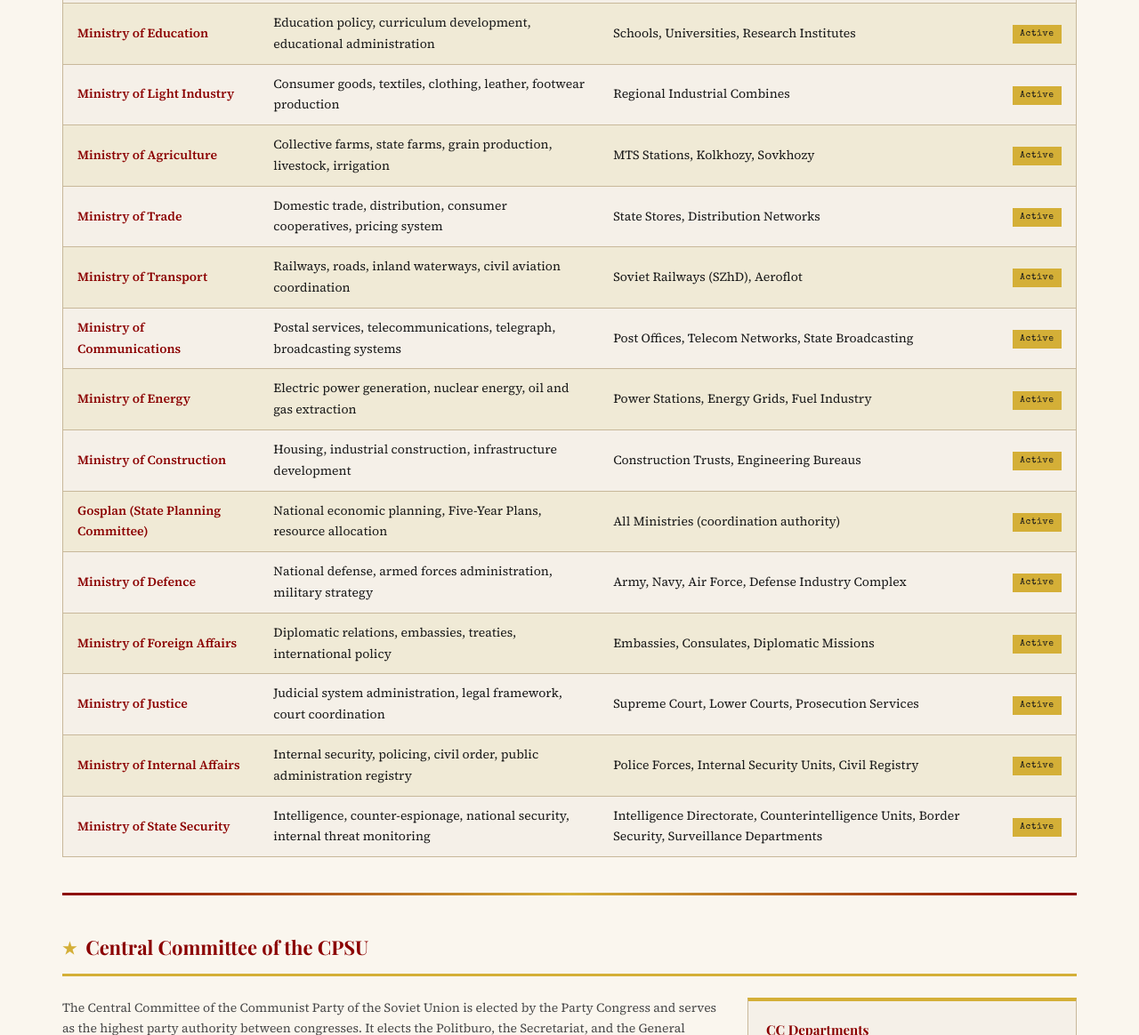
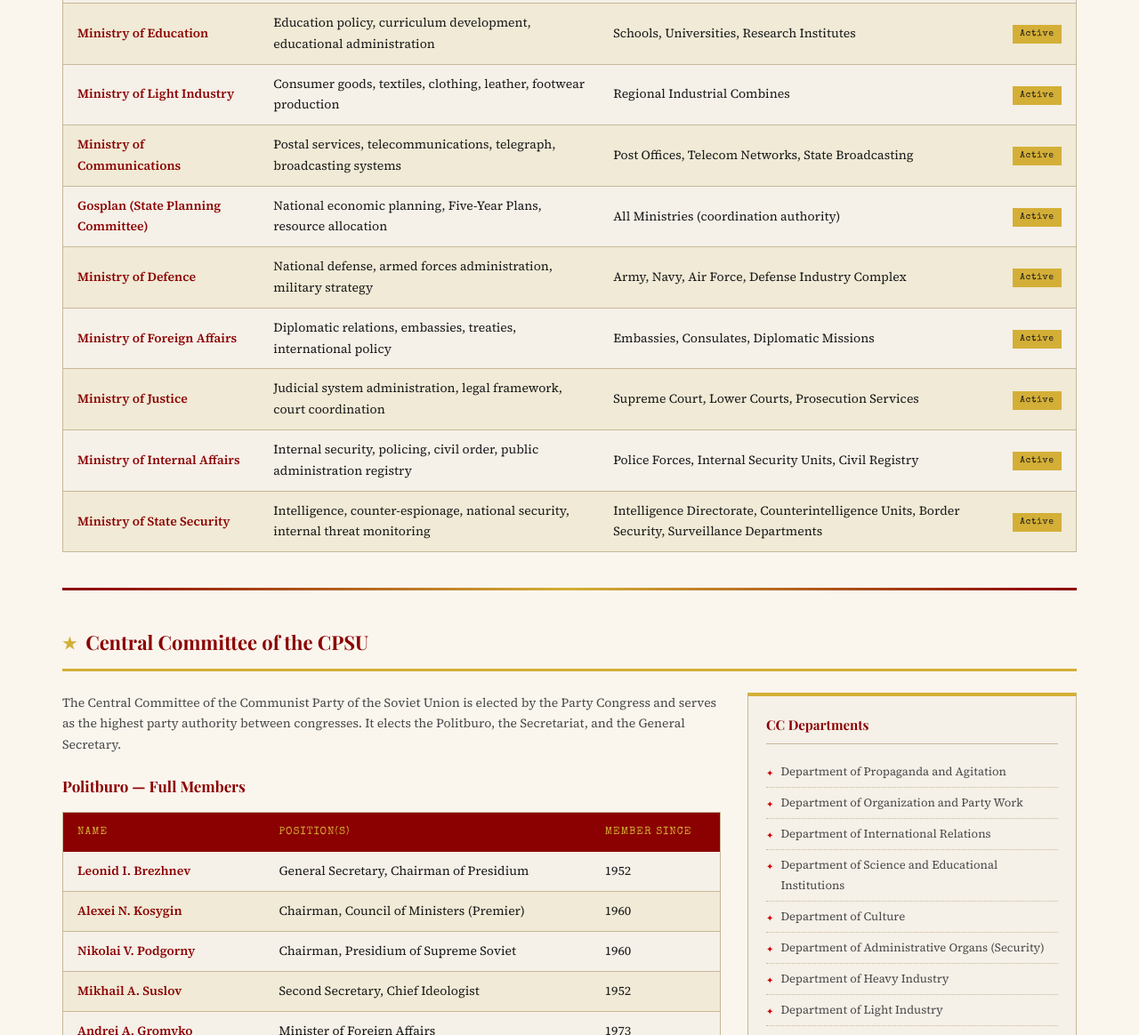
Before and after one commit to presidentofficeussr-stack/USSR, a plain HTML site: page index.html in a window 1280 px wide. Shown: the part 2536-3700 px from the top of the page at 89% size. Drawn offline with nearby package versions, Linux system fonts and the light colour scheme.

Commit message:
Update index.html

```diff
--- a/index.html
+++ b/index.html
@@ -857,80 +857,16 @@
           <tr><th>Ministry</th><th>Responsibilities</th><th>Subordinate Bodies</th><th>Status</th></tr>
         </thead>
         <tbody>
-          <tr><td>Ministry of Finance</td>
-<td>State budget, taxation, currency, credit policy, financial planning</td>
-<td>Gosbank, Savings Banks, Customs</td>
-<td><span class="badge badge-gold">Active</span></td></tr>
-
-<tr><td>Ministry of Education</td>
-<td>Education policy, curriculum development, educational administration</td>
-<td>Schools, Universities, Research Institutes</td>
-<td><span class="badge badge-gold">Active</span></td></tr>
-
-<tr><td>Ministry of Light Industry</td>
-<td>Consumer goods, textiles, clothing, leather, footwear production</td>
-<td>Regional Industrial Combines</td>
-<td><span class="badge badge-gold">Active</span></td></tr>
-
-<tr><td>Ministry of Agriculture</td>
-<td>Collective farms, state farms, grain production, livestock, irrigation</td>
-<td>MTS Stations, Kolkhozy, Sovkhozy</td>
-<td><span class="badge badge-gold">Active</span></td></tr>
-
-<tr><td>Ministry of Trade</td>
-<td>Domestic trade, distribution, consumer cooperatives, pricing system</td>
-<td>State Stores, Distribution Networks</td>
-<td><span class="badge badge-gold">Active</span></td></tr>
-
-<tr><td>Ministry of Transport</td>
-<td>Railways, roads, inland waterways, civil aviation coordination</td>
-<td>Soviet Railways (SZhD), Aeroflot</td>
-<td><span class="badge badge-gold">Active</span></td></tr>
-
-<tr><td>Ministry of Communications</td>
-<td>Postal services, telecommunications, telegraph, broadcasting systems</td>
-<td>Post Offices, Telecom Networks, State Broadcasting</td>
-<td><span class="badge badge-gold">Active</span></td></tr>
-
-<tr><td>Ministry of Energy</td>
-<td>Electric power generation, nuclear energy, oil and gas extraction</td>
-<td>Power Stations, Energy Grids, Fuel Industry</td>
-<td><span class="badge badge-gold">Active</span></td></tr>
-
-<tr><td>Ministry of Construction</td>
-<td>Housing, industrial construction, infrastructure development</td>
-<td>Construction Trusts, Engineering Bureaus</td>
-<td><span class="badge badge-gold">Active</span></td></tr>
-
-<tr><td>Gosplan (State Planning Committee)</td>
-<td>National economic planning, Five-Year Plans, resource allocation</td>
-<td>All Ministries (coordination authority)</td>
-<td><span class="badge badge-gold">Active</span></td></tr>
-
-<tr><td>Ministry of Defence</td>
-<td>National defense, armed forces administration, military strategy</td>
-<td>Army, Navy, Air Force, Defense Industry Complex</td>
-<td><span class="badge badge-gold">Active</span></td></tr>
-
-<tr><td>Ministry of Foreign Affairs</td>
-<td>Diplomatic relations, embassies, treaties, international policy</td>
-<td>Embassies, Consulates, Diplomatic Missions</td>
-<td><span class="badge badge-gold">Active</span></td></tr>
-
-<tr><td>Ministry of Justice</td>
-<td>Judicial system administration, legal framework, court coordination</td>
-<td>Supreme Court, Lower Courts, Prosecution Services</td>
-<td><span class="badge badge-gold">Active</span></td></tr>
-
-<tr><td>Ministry of Internal Affairs</td>
-<td>Internal security, policing, civil order, public administration registry</td>
-<td>Police Forces, Internal Security Units, Civil Registry</td>
-<td><span class="badge badge-gold">Active</span></td></tr>
-
-<tr><td>Ministry of State Security</td>
-<td>Intelligence, counter-espionage, national security, internal threat monitoring</td>
-<td>Intelligence Directorate, Counterintelligence Units, Border Security, Surveillance Departments</td>
-<td><span class="badge badge-gold">Active</span></td></tr>
+          <tr><td>Ministry of Finance</td><td>State budget, taxation, currency, credit policy, financial planning</td><td>Gosbank, Savings Banks, Customs</td><td><span class="badge badge-gold">Active</span></td></tr>
+<tr><td>Ministry of Education</td><td>Education policy, curriculum development, educational administration</td><td>Schools, Universities, Research Institutes</td><td><span class="badge badge-gold">Active</span></td></tr>
+<tr><td>Ministry of Light Industry</td><td>Consumer goods, textiles, clothing, leather, footwear production</td><td>Regional Industrial Combines</td><td><span class="badge badge-gold">Active</span></td></tr>
+<tr><td>Ministry of Communications</td><td>Postal services, telecommunications, telegraph, broadcasting systems</td><td>Post Offices, Telecom Networks, State Broadcasting</td><td><span class="badge badge-gold">Active</span></td></tr>
+<tr><td>Gosplan (State Planning Committee)</td><td>National economic planning, Five-Year Plans, resource allocation</td><td>All Ministries (coordination authority)</td><td><span class="badge badge-gold">Active</span></td></tr>
+<tr><td>Ministry of Defence</td><td>National defense, armed forces administration, military strategy</td><td>Army, Navy, Air Force, Defense Industry Complex</td><td><span class="badge badge-gold">Active</span></td></tr>
+<tr><td>Ministry of Foreign Affairs</td><td>Diplomatic relations, embassies, treaties, international policy</td><td>Embassies, Consulates, Diplomatic Missions</td><td><span class="badge badge-gold">Active</span></td></tr>
+<tr><td>Ministry of Justice</td><td>Judicial system administration, legal framework, court coordination</td><td>Supreme Court, Lower Courts, Prosecution Services</td><td><span class="badge badge-gold">Active</span></td></tr>
+<tr><td>Ministry of Internal Affairs</td><td>Internal security, policing, civil order, public administration registry</td><td>Police Forces, Internal Security Units, Civil Registry</td><td><span class="badge badge-gold">Active</span></td></tr>
+<tr><td>Ministry of State Security</td><td>Intelligence, counter-espionage, national security, internal threat monitoring</td><td>Intelligence Directorate, Counterintelligence Units, Border Security, Surveillance Departments</td><td><span class="badge badge-gold">Active</span></td></tr>
         </tbody>
       </table>
     </div>
```
